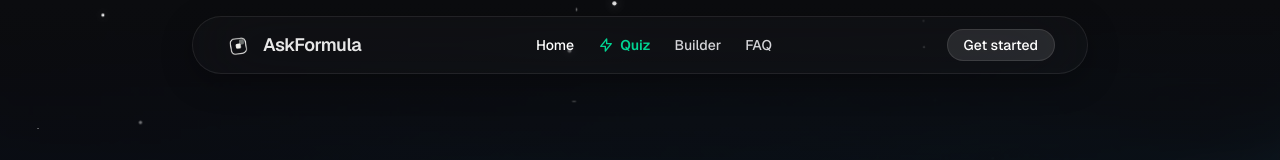
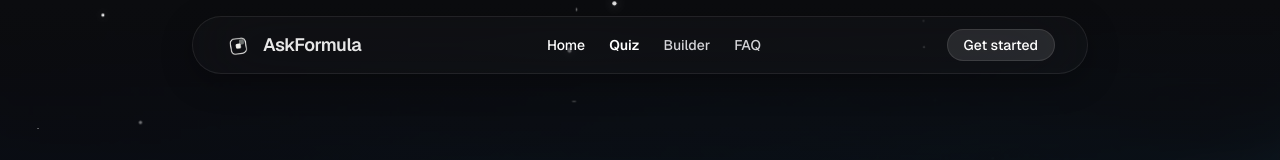
Before and after one commit to askakshat/AskFormula, a React (Vite) app: page / in a window 1280 px wide. Shown: the top 160 px of the page. Built offline with nearby package versions, Linux system fonts and the light colour scheme.

Commit message:
Refactor Quiz link styles in GlobalNav component

```diff
--- a/src/components/askformula/GlobalNav.tsx
+++ b/src/components/askformula/GlobalNav.tsx
@@ -33,10 +33,7 @@ export function GlobalNav() {
         {/* Desktop Links */}
         <div className="hidden md:flex items-center space-x-6 text-sm font-medium text-zinc-300">
           <Link to="/" className={`transition-colors ${isHome ? 'text-white' : 'hover:text-white'}`}>Home</Link>
-          <Link to="/quiz" className={`flex items-center gap-1.5 transition-colors font-semibold ${location.pathname.startsWith('/quiz') ? 'text-emerald-300' : 'text-emerald-400 hover:text-emerald-300'}`}>
-            <svg className="w-4 h-4" fill="none" viewBox="0 0 24 24" stroke="currentColor">
-              <path strokeLinecap="round" strokeLinejoin="round" strokeWidth={2} d="M13 10V3L4 14h7v7l9-11h-7z" />
-            </svg>
+          <Link to="/quiz" className={`transition-colors font-semibold ${location.pathname.startsWith('/quiz') ? 'text-white' : 'text-white hover:text-white'}`}>
             Quiz
           </Link>
           <Link to="/build" className={`transition-colors ${location.pathname === '/build' ? 'text-white' : 'hover:text-white'}`}>Builder</Link>
@@ -68,8 +65,8 @@ export function GlobalNav() {
                 <DropdownMenuItem asChild className="rounded-xl focus:bg-white/10 focus:text-white cursor-pointer py-2.5">
                    <Link to="/">Home</Link>
                 </DropdownMenuItem>
-                <DropdownMenuItem asChild className="rounded-xl focus:bg-white/10 focus:text-emerald-300 cursor-pointer py-2.5">
-                   <Link to="/quiz" className="flex items-center gap-2 text-emerald-400">
+                <DropdownMenuItem asChild className="rounded-xl focus:bg-white/10 focus:text-white cursor-pointer py-2.5">
+                   <Link to="/quiz" className="text-white">
                      <svg className="w-4 h-4" fill="none" viewBox="0 0 24 24" stroke="currentColor">
                        <path strokeLinecap="round" strokeLinejoin="round" strokeWidth={2} d="M13 10V3L4 14h7v7l9-11h-7z" />
                      </svg>
```
